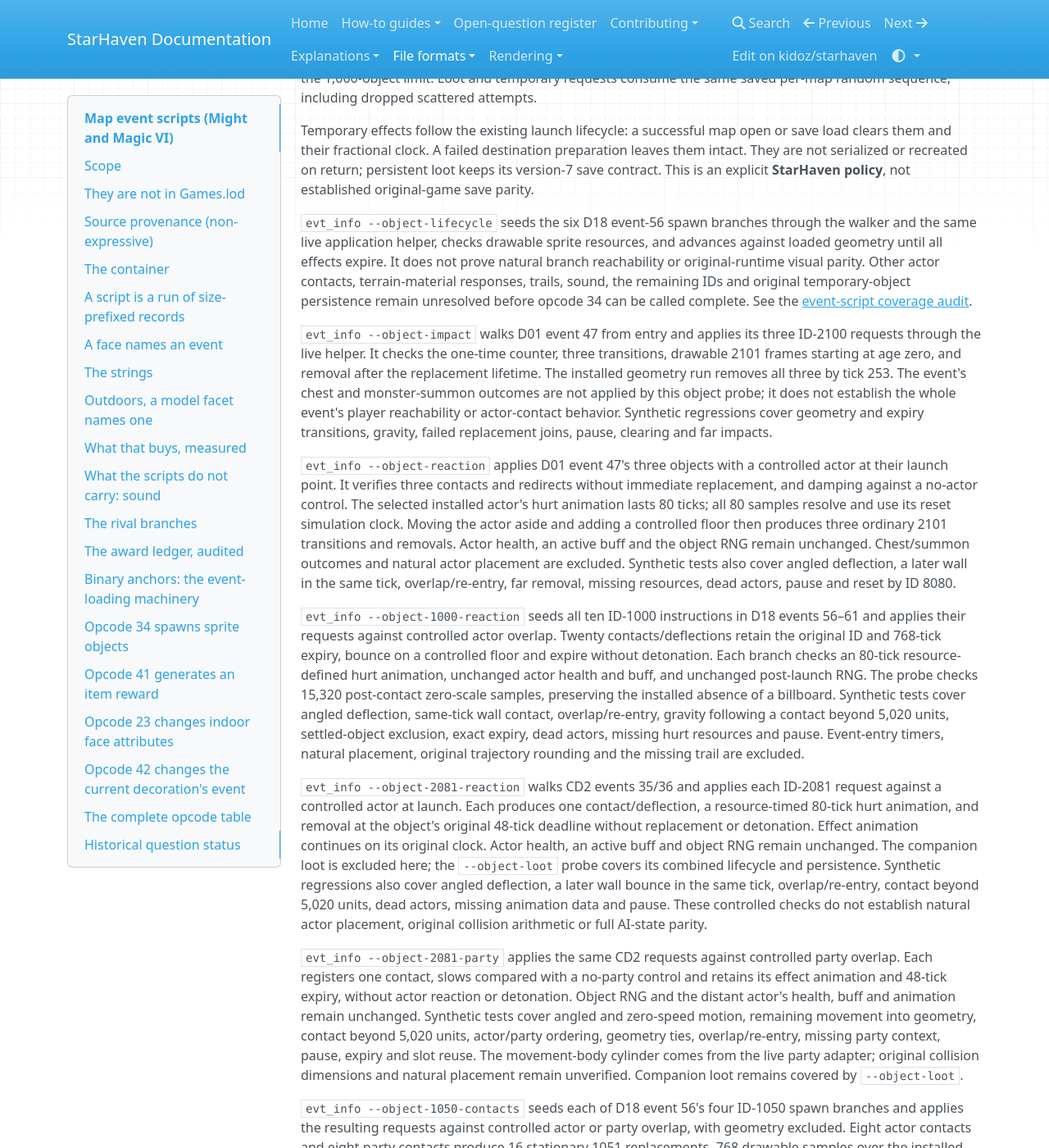
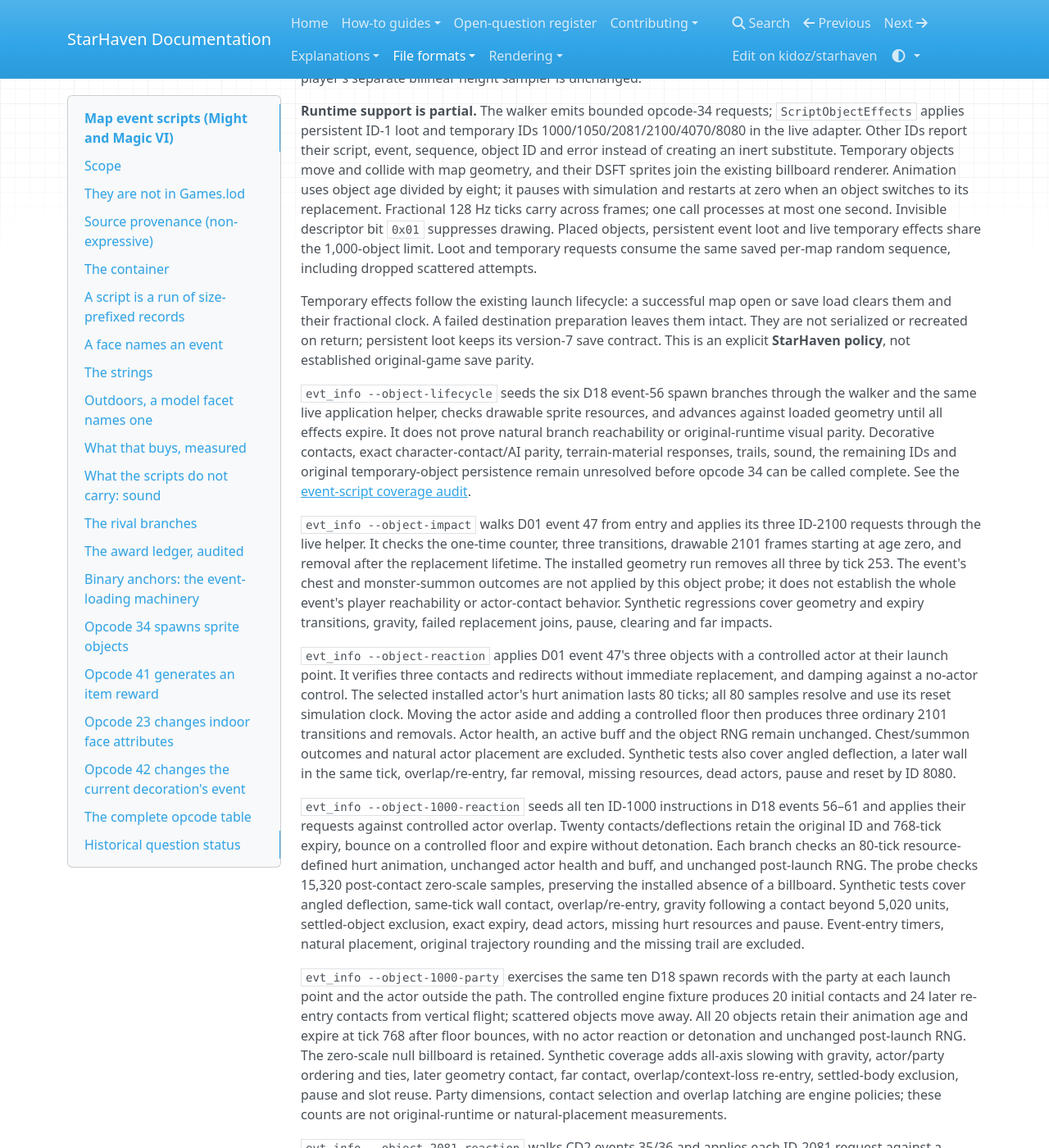
Before and after one commit to kidoz/starhaven, an MkDocs documentation site: the page built from docs/formats/map-events.md, in a window 1280 px wide and 1400 px high, scrolled down 25948 px. Shown: the whole window at 82% size. Built offline with MkDocs 1.6.1, drawn with Linux system fonts in a browser that asks for light colours; nearby versions of some CDN libraries; some of the changed text lies outside the part shown.

Commit message:
Probe D18 1000 party slowing and ordinary expiry in evt_info and document them

```diff
--- a/docs/formats/map-events.md
+++ b/docs/formats/map-events.md
@@ -1038,12 +1038,23 @@
 deadline remain intact. StarHaven uses the same timed wince, animation fallback,
 remaining-movement bound and actor overlap latch described below for ID 2100.
 
-A fully settled ID 1000 does **not** search for actor contacts: the original
-grounded path zeros velocity and returns before body searches when horizontal
-speed squared falls below 400 (`0x46254c..0x4625b1`). The engine skips actor
+ID 1000 party contact is also implemented. Party target type 4 (`0x460171`)
+skips actor redirection and reaches only common **58500/65536** damping of
+all velocity components (`0x4628fd..0x46291d`, `0x462c8c..0x462cbe`). These are
+`observed` branches in the indoor caller. The object keeps its heading, ID,
+clock, gravity, bounce response and original 768-tick deadline, without damage,
+actor reaction, resistance RNG, replacement or detonation. The impact-handler
+displacement cutoff is bypassed. StarHaven uses the same party-body sweep and
+independent overlap latch as ID 2081: continued overlap does not slow it again,
+but separation and re-entry permit another contact. Actor/party order and
+same-tick movement use the existing geometry-first bounded solver.
+
+A fully settled ID 1000 does **not** search for actor or party contacts: the
+original grounded path zeros velocity and returns before body searches when
+horizontal speed squared falls below 400 (`0x46254c..0x4625b1`). The engine skips body
 searches while its settled object still has floor support, and resumes movement
 if that support disappears. Original near-floor/sector arithmetic, full actor
-state-8 AI, party/decorative contacts and particle trails remain open.
+state-8 AI, decorative contacts and particle trails remain open.
 
 ID 1050 uses descriptor 139, frame 26, flags `0x174` and lifetime 768 ticks; it has no
 gravity. Its stationary replacement, ID 1051, uses descriptor 140, frame 32,
@@ -1319,9 +1330,9 @@
 the walker and the same live application helper, checks drawable sprite
 resources, and advances against loaded geometry until all effects expire.
 It does not prove natural branch reachability or original-runtime visual parity.
-Other actor contacts, terrain-material responses, trails, sound, the remaining IDs
-and original temporary-object persistence remain unresolved before opcode 34
-can be called complete. See the
+Decorative contacts, exact character-contact/AI parity, terrain-material responses,
+trails, sound, the remaining IDs and original temporary-object persistence remain
+unresolved before opcode 34 can be called complete. See the
 [event-script coverage audit](../explanation/event-script-coverage.md).
 
 `evt_info --object-impact` walks D01 event 47 from entry and applies its three
@@ -1355,6 +1366,18 @@
 following a contact beyond 5,020 units, settled-object exclusion, exact expiry,
 dead actors, missing hurt resources and pause. Event-entry timers, natural
 placement, original trajectory rounding and the missing trail are excluded.
+
+`evt_info --object-1000-party` exercises the same ten D18 spawn records with
+the party at each launch point and the actor outside the path. The controlled
+engine fixture produces 20 initial contacts and 24 later re-entry contacts
+from vertical flight; scattered objects move away. All 20 objects retain their
+animation age and expire at tick 768 after floor bounces, with no actor reaction
+or detonation and unchanged post-launch RNG. The zero-scale null billboard is
+retained. Synthetic coverage adds all-axis slowing with gravity, actor/party
+ordering and ties, later geometry contact, far contact, overlap/context-loss
+re-entry, settled-body exclusion, pause and slot reuse. Party dimensions,
+contact selection and overlap latching are engine policies; these counts are
+not original-runtime or natural-placement measurements.
 
 `evt_info --object-2081-reaction` walks CD2 events 35/36 and applies each
 ID-2081 request against a controlled actor at launch. Each produces one
```
Also changed, not shown: docs/explanation/event-script-coverage.md (+12 -8 lines), docs/open-questions.md (+11 -8 lines), 1 other file.
